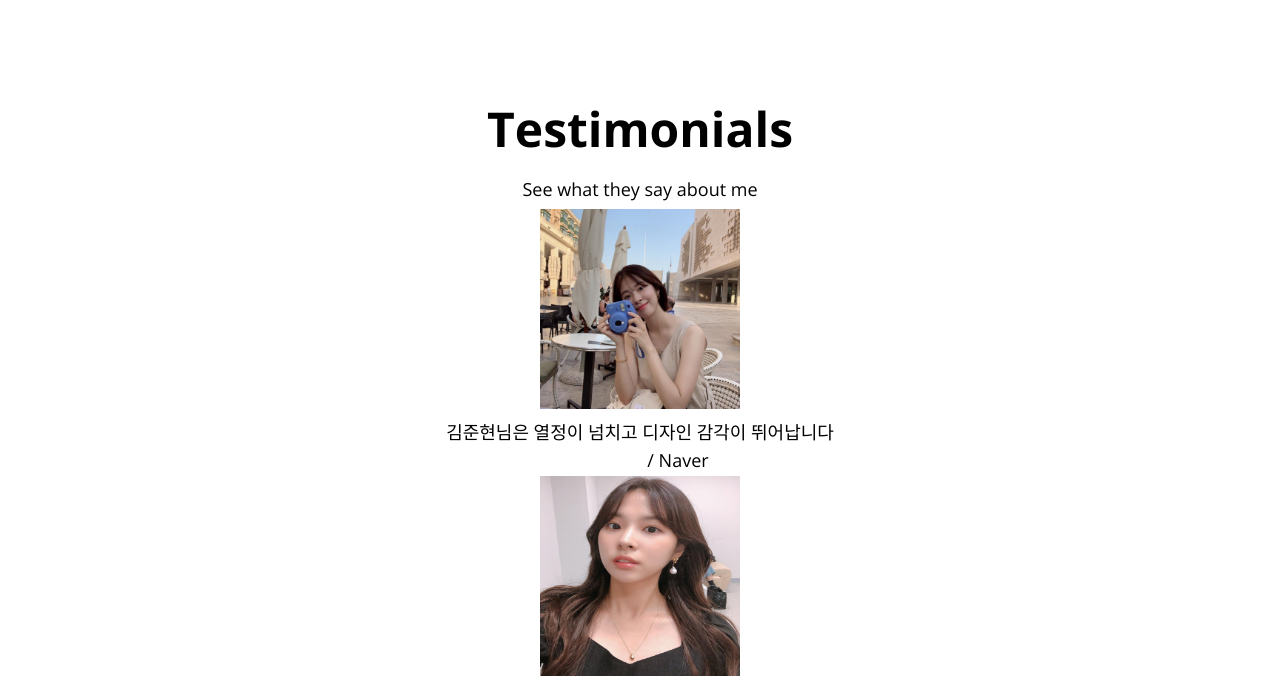
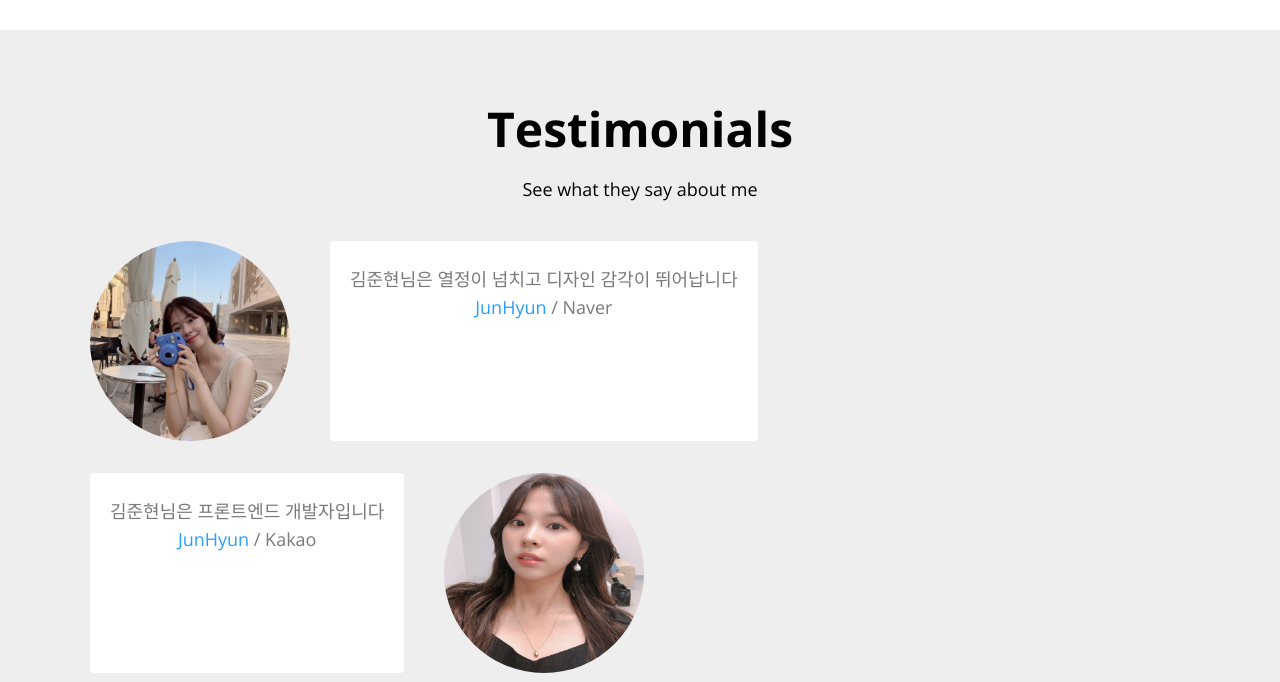
Before and after one commit to whitejh/Portfolio, a plain HTML site: page index.html in a window 1280 px wide. Shown: the part 3624-4306 px from the top of the page. Drawn offline with nearby package versions, Linux system fonts and the light colour scheme.

Commit message:
CSS:testimonials

```diff
--- a/index.html
+++ b/index.html
@@ -313,11 +313,11 @@
         </div>
       </div>
       <div class="testimonial">
-        <img src="imgs/testimonial/people2.png" alt="people2" class="testimonial__avatar" width="200" height="200">
         <div class="testimonial__speech-bubble">
           <p> 김준현님은 프론트엔드 개발자입니다</p>
           <p class="name"><a href="">JunHyun</a> / Kakao</p>
         </div>
+        <img src="imgs/testimonial/people2.png" alt="people2" class="testimonial__avatar" width="200" height="200">
       </div>
     </div>
   </section>
--- a/style.css
+++ b/style.css
@@ -383,3 +383,46 @@ p {
   margin-left: -12px;
   margin-top: 8px;
   background-color: var(--color-dark-white);
+}
+
+/* Testimonial */
+#testimonials {
+  background-color: var(--color-light-white);
+}
+
+.testimonials {
+  margin: 40px;
+}
+
+.testimonial {
+  display: flex;
+  margin: 32px 0;
+}
+
+.testimonial__avatar {
+  width: 200px;
+  height: 200px;
+  border-radius: 50%;
+}
+
+.testimonial__avatar:nth-child(odd) {
+  margin-right: 40px;
+}
+
+.testimonial__avatar:nth-child(even) {
+  margin-left: 40px;
+}
+
+.testimonial__speech-bubble {
+  padding: 20px;
+  background-color: var(--color-white);
+  border-radius: var(--size-border-radius);
+}
+
+.testimonial__speech-bubble p{
+  color: var(--color-light-grey);
+}
+
+.testimonial__speech-bubble a {
+  color:var(--color-sky);
+}
```
